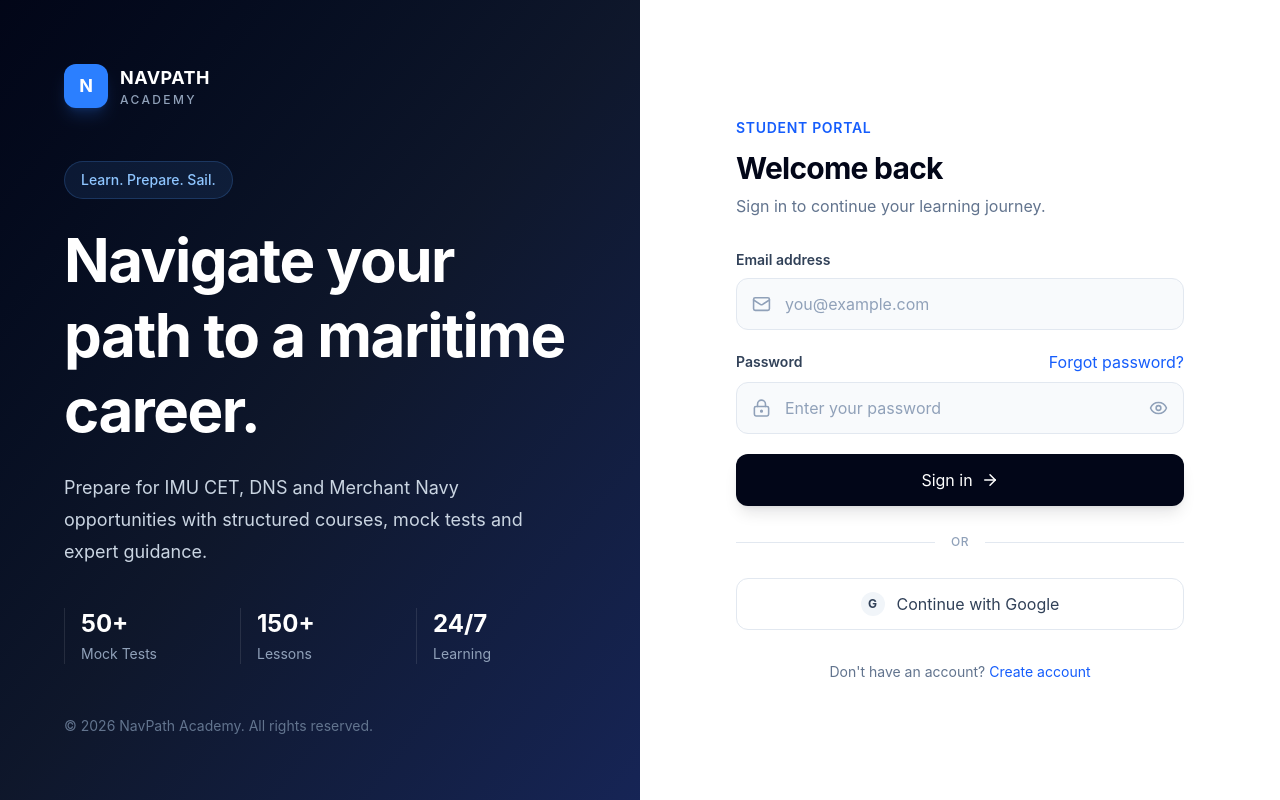
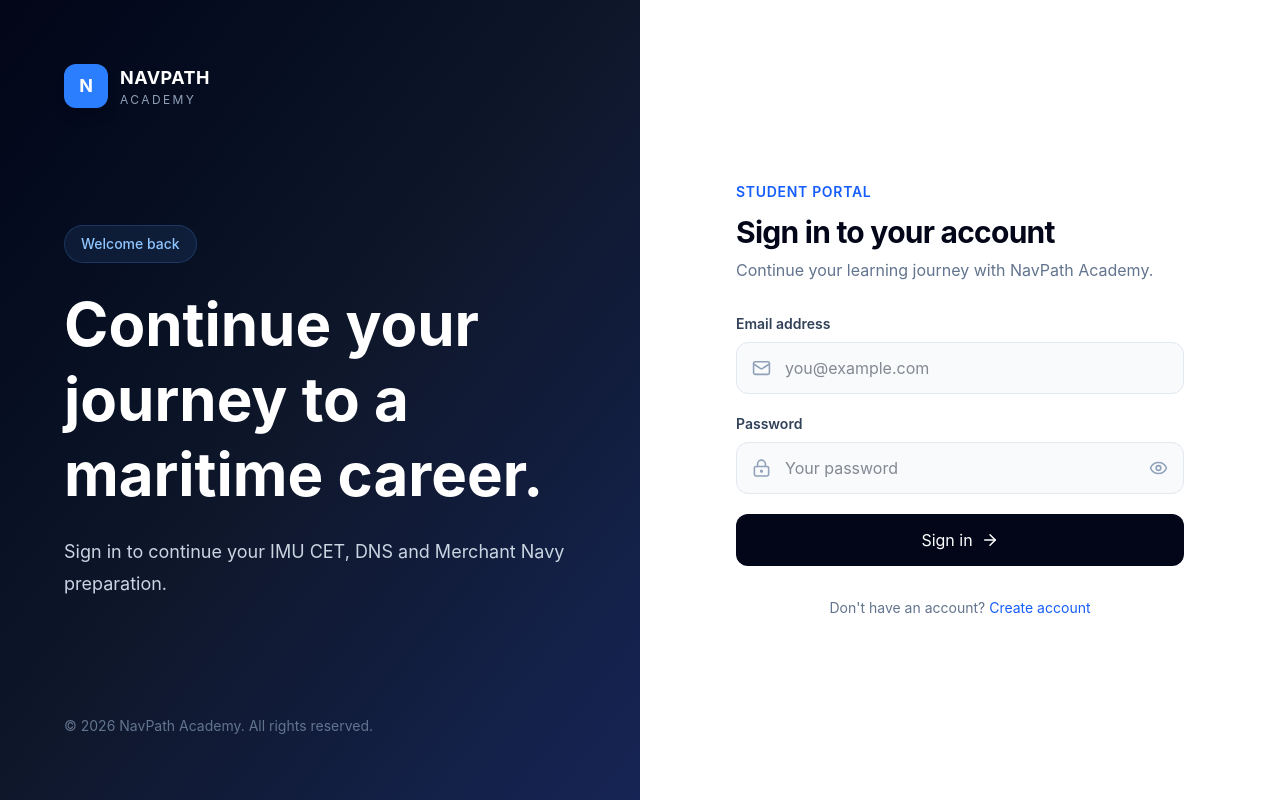
Before and after one commit to aravindkannan370-png/navpath, a React (Vite) app: page /login in a window 1280 px wide. Built offline with nearby package versions, Linux system fonts and the light colour scheme.

Commit message:
Fix user dashboard and authentication flow

```diff
--- a/src/pages/Login.tsx
+++ b/src/pages/Login.tsx
@@ -4,61 +4,82 @@ import {
   EyeOff,
   LockKeyhole,
   Mail,
-} from 'lucide-react'
-import { useState } from 'react'
-import { useNavigate } from 'react-router-dom'
+} from "lucide-react";
+import { useState } from "react";
+import { useNavigate } from "react-router-dom";
 
 function Login() {
-  const navigate = useNavigate()
+  const navigate = useNavigate();
 
-  const [showPassword, setShowPassword] = useState(false)
-  const [email, setEmail] = useState('')
-  const [password, setPassword] = useState('')
+  const [showPassword, setShowPassword] = useState(false);
+  const [email, setEmail] = useState("");
+  const [password, setPassword] = useState("");
 
-  const handleSubmit = (event: React.FormEvent<HTMLFormElement>) => {
-    event.preventDefault()
+  const handleSubmit = (
+    event: React.FormEvent<HTMLFormElement>,
+  ) => {
+    event.preventDefault();
+
+    const savedUser = localStorage.getItem(
+      "navpath-user",
+    );
+
+    let userName = email.split("@")[0] || "Student";
+
+    if (savedUser) {
+      try {
+        const user = JSON.parse(savedUser);
+
+        if (
+          user.email &&
+          user.email.toLowerCase() ===
+            email.toLowerCase()
+        ) {
+          userName = user.name || userName;
 
           localStorage.setItem(
-      'navpath-user',
+            "navpath-user",
             JSON.stringify({
-        email,
-        name: 'Aravind',
+              ...user,
               isLoggedIn: true,
             }),
-    )
+          );
 
-    navigate('/dashboard')
+          navigate("/dashboard");
+          return;
+        }
+      } catch {
+        // Ignore invalid localStorage data
+      }
     }
 
-  const handleGoogleLogin = () => {
+    /*
+     * Demo login fallback.
+     * This allows an email that has not been
+     * registered in this browser to enter the app.
+     */
     localStorage.setItem(
-      'navpath-user',
+      "navpath-user",
       JSON.stringify({
-        name: 'Google Student',
-        email: 'student@google.demo',
+        name: userName,
+        email,
         isLoggedIn: true,
       }),
-    )
+    );
 
-    navigate('/dashboard')
-  }
-
-  const handleForgotPassword = () => {
-    alert('Password reset functionality will be connected to the backend.')
-  }
+    navigate("/dashboard");
+  };
 
   return (
     <main className="min-h-screen bg-slate-950">
       <div className="grid min-h-screen lg:grid-cols-2">
-        {/* Left side - Brand */}
+        {/* Left side */}
         <section className="relative hidden overflow-hidden lg:flex">
           <div className="absolute inset-0 bg-gradient-to-br from-slate-950 via-slate-900 to-blue-950" />
 
           <div className="relative z-10 flex w-full flex-col justify-between p-12 xl:p-16">
-            {/* Logo */}
-            <div>
             <div className="flex items-center gap-3">
-                <div className="flex h-11 w-11 items-center justify-center rounded-xl bg-blue-500 text-lg font-bold text-white shadow-lg shadow-blue-500/20">
+              <div className="flex h-11 w-11 items-center justify-center rounded-xl bg-blue-500 text-lg font-bold text-white shadow-lg">
                 N
               </div>
 
@@ -67,55 +88,34 @@ function Login() {
                   NAVPATH
                 </p>
 
-                  <p className="text-xs font-medium uppercase tracking-[0.2em] text-slate-400">
+                <p className="text-xs uppercase tracking-[0.2em] text-slate-400">
                   Academy
                 </p>
               </div>
             </div>
+
+            <div className="max-w-xl">
+              <div className="mb-6 inline-flex rounded-full border border-blue-400/20 bg-blue-400/10 px-4 py-2 text-sm font-medium text-blue-300">
+                Welcome back
               </div>
 
-            {/* Hero content */}
-            <div className="max-w-xl">
-              <div className="mb-6 inline-flex items-center rounded-full border border-blue-400/20 bg-blue-400/10 px-4 py-2 text-sm font-medium text-blue-300">
-                Learn. Prepare. Sail.
-              </div>
-
-              <h1 className="text-5xl font-bold leading-tight tracking-tight text-white xl:text-6xl">
-                Navigate your path to a maritime career.
+              <h1 className="text-5xl font-bold leading-tight text-white xl:text-6xl">
+                Continue your journey to a maritime career.
               </h1>
 
               <p className="mt-6 max-w-lg text-lg leading-8 text-slate-300">
-                Prepare for IMU CET, DNS and Merchant Navy opportunities with
-                structured courses, mock tests and expert guidance.
+                Sign in to continue your IMU CET, DNS and
+                Merchant Navy preparation.
               </p>
-
-              {/* Stats */}
-              <div className="mt-10 grid max-w-lg grid-cols-3 gap-4">
-                <div className="border-l border-white/10 pl-4">
-                  <p className="text-2xl font-bold text-white">50+</p>
-                  <p className="mt-1 text-sm text-slate-400">Mock Tests</p>
             </div>
 
-                <div className="border-l border-white/10 pl-4">
-                  <p className="text-2xl font-bold text-white">150+</p>
-                  <p className="mt-1 text-sm text-slate-400">Lessons</p>
-                </div>
-
-                <div className="border-l border-white/10 pl-4">
-                  <p className="text-2xl font-bold text-white">24/7</p>
-                  <p className="mt-1 text-sm text-slate-400">Learning</p>
-                </div>
-              </div>
-            </div>
-
-            {/* Copyright */}
             <p className="text-sm text-slate-500">
               © 2026 NavPath Academy. All rights reserved.
             </p>
           </div>
         </section>
 
-        {/* Right side - Login */}
+        {/* Right side */}
         <section className="flex min-h-screen items-center justify-center bg-white px-6 py-12 sm:px-10">
           <div className="w-full max-w-md">
             {/* Mobile logo */}
@@ -125,11 +125,11 @@ function Login() {
               </div>
 
               <div>
-                <p className="text-lg font-bold tracking-wide text-slate-900">
+                <p className="text-lg font-bold text-slate-900">
                   NAVPATH
                 </p>
 
-                <p className="text-xs font-medium uppercase tracking-[0.2em] text-slate-500">
+                <p className="text-xs uppercase tracking-[0.2em] text-slate-500">
                   Academy
                 </p>
               </div>
@@ -142,16 +142,19 @@ function Login() {
               </p>
 
               <h2 className="text-3xl font-bold tracking-tight text-slate-950">
-                Welcome back
+                Sign in to your account
               </h2>
 
               <p className="mt-2 text-slate-500">
-                Sign in to continue your learning journey.
+                Continue your learning journey with NavPath Academy.
               </p>
             </div>
 
-            {/* Login form */}
-            <form onSubmit={handleSubmit} className="space-y-5">
+            {/* Form */}
+            <form
+              onSubmit={handleSubmit}
+              className="space-y-5"
+            >
               {/* Email */}
               <div>
                 <label
@@ -171,32 +174,24 @@ function Login() {
                     id="email"
                     type="email"
                     value={email}
-                    onChange={(event) => setEmail(event.target.value)}
+                    onChange={(event) =>
+                      setEmail(event.target.value)
+                    }
                     placeholder="you@example.com"
                     required
-                    className="h-13 w-full rounded-xl border border-slate-200 bg-slate-50 pl-12 pr-4 text-sm text-slate-900 outline-none transition placeholder:text-slate-400 focus:border-blue-500 focus:bg-white focus:ring-4 focus:ring-blue-500/10"
+                    className="h-13 w-full rounded-xl border border-slate-200 bg-slate-50 pl-12 pr-4 text-sm outline-none transition focus:border-blue-500 focus:bg-white focus:ring-4 focus:ring-blue-500/10"
                   />
                 </div>
               </div>
 
               {/* Password */}
               <div>
-                <div className="mb-2 flex items-center justify-between">
                 <label
                   htmlFor="password"
-                    className="block text-sm font-semibold text-slate-700"
+                  className="mb-2 block text-sm font-semibold text-slate-700"
                 >
                   Password
                 </label>
-
-                  <button
-                    type="button"
-                    onClick={handleForgotPassword}
-                    className="text-sm font-semibold text-blue-600 transition hover:text-blue-700"
-                  >
-                    Forgot password?
-                  </button>
-                </div>
 
                 <div className="relative">
                   <LockKeyhole
@@ -206,21 +201,28 @@ function Login() {
 
                   <input
                     id="password"
-                    type={showPassword ? 'text' : 'password'}
+                    type={
+                      showPassword
+                        ? "text"
+                        : "password"
+                    }
                     value={password}
-                    onChange={(event) => setPassword(event.target.value)}
-                    placeholder="Enter your password"
+                    onChange={(event) =>
+                      setPassword(event.target.value)
+                    }
+                    placeholder="Your password"
                     required
-                    className="h-13 w-full rounded-xl border border-slate-200 bg-slate-50 pl-12 pr-12 text-sm text-slate-900 outline-none transition placeholder:text-slate-400 focus:border-blue-500 focus:bg-white focus:ring-4 focus:ring-blue-500/10"
+                    className="h-13 w-full rounded-xl border border-slate-200 bg-slate-50 pl-12 pr-12 text-sm outline-none transition focus:border-blue-500 focus:bg-white focus:ring-4 focus:ring-blue-500/10"
                   />
 
                   <button
                     type="button"
-                    onClick={() => setShowPassword((current) => !current)}
-                    className="absolute right-4 top-1/2 -translate-y-1/2 text-slate-400 transition hover:text-slate-700"
-                    aria-label={
-                      showPassword ? 'Hide password' : 'Show password'
+                    onClick={() =>
+                      setShowPassword(
+                        (current) => !current,
+                      )
                     }
+                    className="absolute right-4 top-1/2 -translate-y-1/2 text-slate-400 hover:text-slate-700"
                   >
                     {showPassword ? (
                       <EyeOff size={19} />
@@ -234,7 +236,7 @@ function Login() {
               {/* Sign in */}
               <button
                 type="submit"
-                className="group flex h-13 w-full items-center justify-center gap-2 rounded-xl bg-slate-950 px-5 text-sm font-semibold text-white shadow-lg shadow-slate-950/10 transition hover:bg-blue-600"
+                className="group flex h-13 w-full items-center justify-center gap-2 rounded-xl bg-slate-950 text-sm font-semibold text-white transition hover:bg-blue-600"
               >
                 Sign in
 
@@ -245,36 +247,14 @@ function Login() {
               </button>
             </form>
 
-            {/* Divider */}
-            <div className="my-7 flex items-center gap-4">
-              <div className="h-px flex-1 bg-slate-200" />
-
-              <span className="text-xs font-medium uppercase tracking-wider text-slate-400">
-                or
-              </span>
-
-              <div className="h-px flex-1 bg-slate-200" />
-            </div>
-
-            {/* Google Login */}
+            {/* Register */}
+            <p className="mt-8 text-center text-sm text-slate-500">
+              Don't have an account?{" "}
               <button
                 type="button"
-              onClick={handleGoogleLogin}
-              className="flex h-13 w-full items-center justify-center gap-3 rounded-xl border border-slate-200 bg-white text-sm font-semibold text-slate-700 transition hover:border-slate-300 hover:bg-slate-50"
-            >
-              <span className="flex h-6 w-6 items-center justify-center rounded-full bg-slate-100 text-xs font-bold">
-                G
-              </span>
-
-              Continue with Google
-            </button>
-
-            {/* Registration */}
-            <p className="mt-8 text-center text-sm text-slate-500">
-              Don't have an account?{' '}
-              <button
-                type="button"
-                onClick={() => navigate('/register')}
+                onClick={() =>
+                  navigate("/register")
+                }
                 className="font-semibold text-blue-600 hover:text-blue-700"
               >
                 Create account
@@ -284,7 +264,7 @@ function Login() {
         </section>
       </div>
     </main>
-  )
+  );
 }
 
-export default Login
+export default Login;
```
Also changed, not shown: src/pages/Dashboard.tsx (+157 -17 lines). Lines whose indentation alone changed are shown as unchanged.
